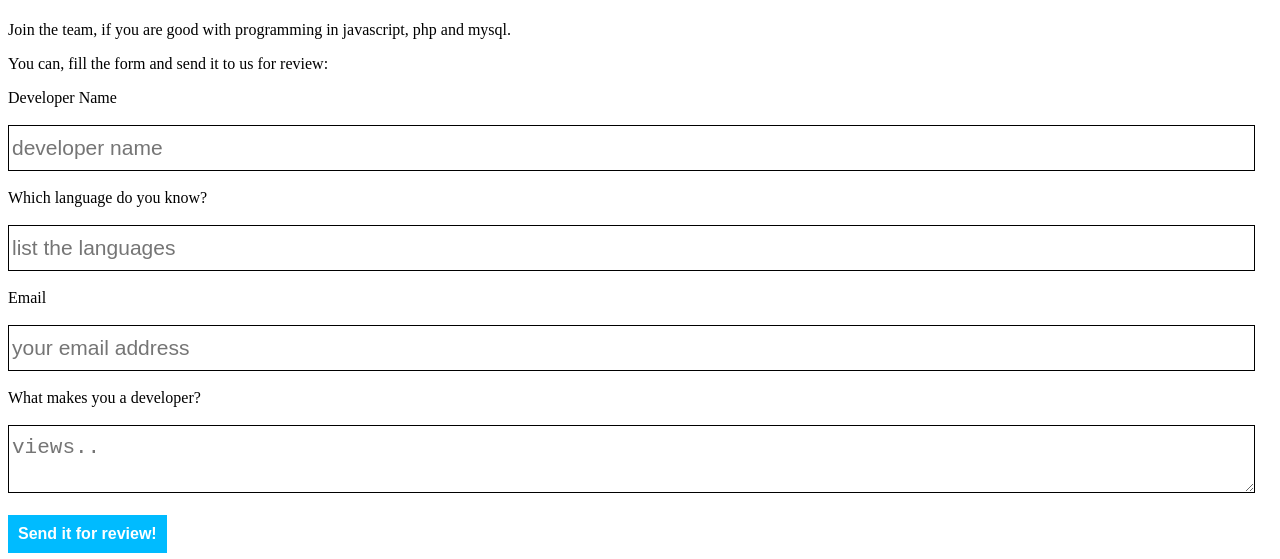
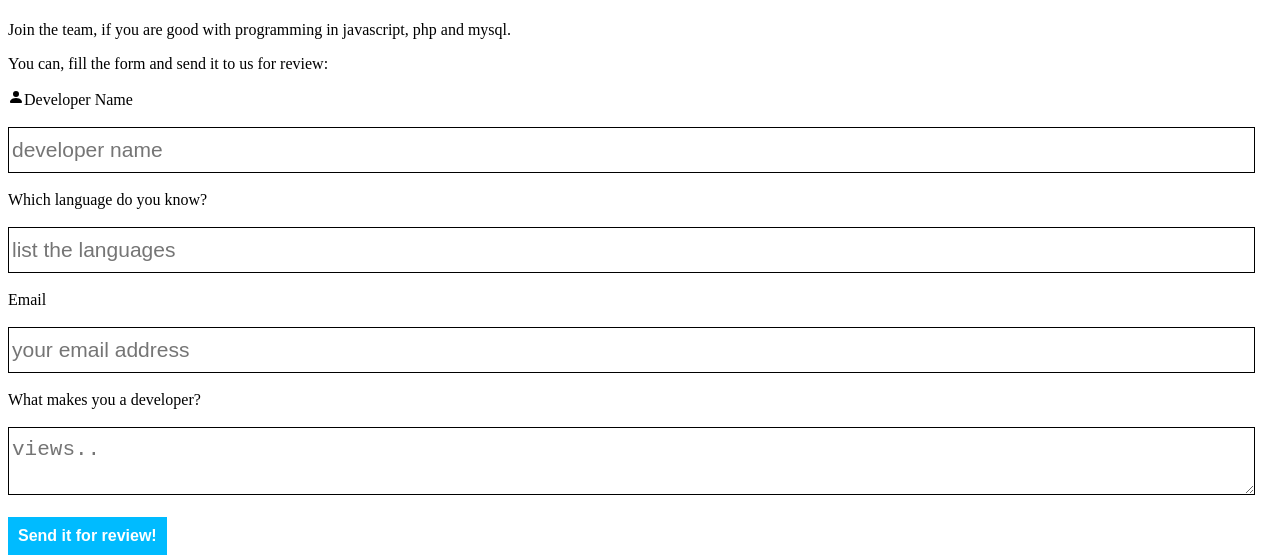
Before and after one commit to aaronkoroma/page-y.com, a plain HTML site: page index.html in a window 1280 px wide. Shown: the part 96-655 px from the top of the page. Drawn offline with Linux system fonts and the light colour scheme.

Commit message:
Add SVG icon to Developer Name label

```diff
--- a/index.html
+++ b/index.html
@@ -52,7 +52,10 @@
     <p>Join the team, if you are good with programming in javascript, php and mysql.</p>
     <p>You can, fill the form and send it to us for review:</p>
     <form action="mailto:aaronkoroma357@gmail.com" method="post">
-        <label for="name">Developer Name</label><br><br>
+        <label for="name">
+            <svg xmlns="http://www.w3.org/2000/svg" width="16" height="16" fill="currentColor" class="bi bi-person-fill" viewBox="0 0 16 16">
+            <path d="M3 14s-1 0-1-1 1-4 6-4 6 3 6 4-1 1-1 1zm5-6a3 3 0 1 0 0-6 3 3 0 0 0 0 6"/>
+            </svg>Developer Name</label><br><br>
         <input type="text" placeholder="developer name" id="name" name="name" required><br><br>
         <label for="programming language">Which language do you know?</label><br><br>
         <input type="text" placeholder="list the languages" name="programming language" id="programming language" required><br><br>
```
